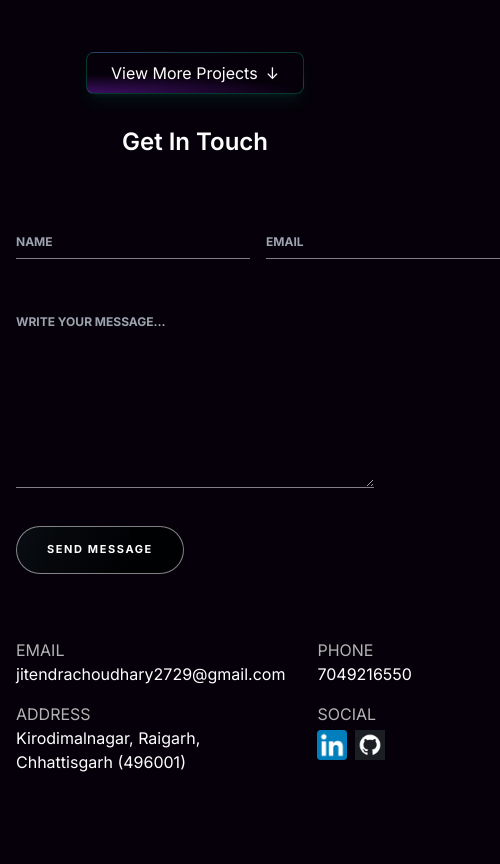
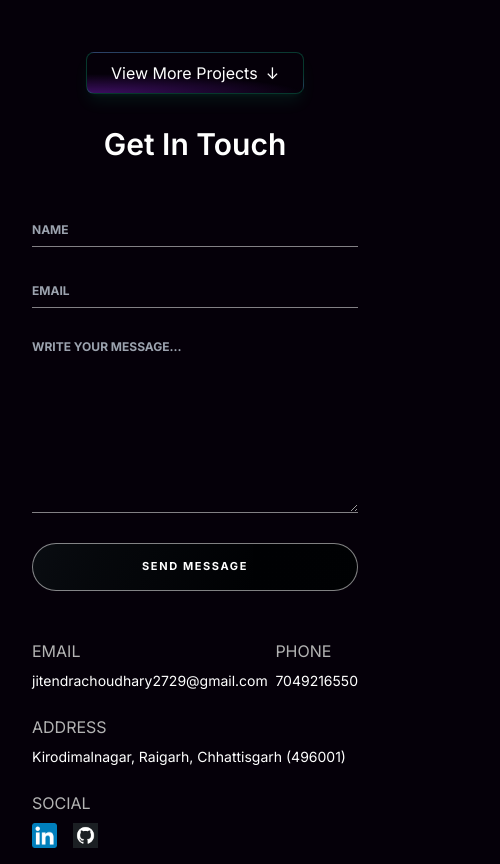
Before and after one commit to Jitendra120901/Jitendportfolio, a Next.js app: page / in a window 390 px wide. Shown: the part 5080-5944 px from the top of the page, 500 px wide, since content can reach past the window. Before the commit the page ends 5870 px from the top, so only its background shows below. Built offline with nearby package versions, Linux system fonts and the light colour scheme.

Commit message:
maked responsive

```diff
--- a/src/app/Components/Contact.jsx
+++ b/src/app/Components/Contact.jsx
@@ -2,16 +2,16 @@
 import React, { useRef, useState } from 'react'
 import emailjs from '@emailjs/browser';
 import { toast } from 'react-toastify';
+import Image from 'next/image';
 
 const Contact = () => {
-
   const form = useRef();
   const [isLoading, setIsLoading] = useState(false);
 
-  const notify = () => toast.success("Message sent succesfully!", {
+  const notify = () => toast.success("Message sent successfully!", {
     theme: "dark"
   });
-  const errorNotify = () => toast.success("Something went wrong! Please try again later!", {
+  const errorNotify = () => toast.error("Something went wrong! Please try again later!", {
     theme: "dark"
   });
 
@@ -39,25 +39,26 @@ const Contact = () => {
   };
 
   return (
-    <div className="text-white lg:mt-32 mt-8 lg:px-16">
-      <p className="lg:text-5xl text-2xl font-semibold text-center">Get In Touch</p>
+    <div className="text-white lg:mt-32 mt-8 lg:px-16 px-4">
+      <p className="lg:text-5xl text-3xl font-semibold text-center mb-12">Get In Touch</p>
 
-      <div className="mt-16 flex flex-col lg:flex-row lg:gap-64 gap-8">
-        <div className="flex-grow">
-          <form ref={form} onSubmit={sendEmail}>
-            <div className="flex justify-between lg:gap-16 gap-4">
+      <div className="mt-8 lg:mt-16 flex flex-col lg:flex-row lg:gap-64 gap-12">
+        {/* Form Section */}
+        <div className="flex-grow w-full">
+          <form ref={form} onSubmit={sendEmail} className="space-y-6">
+            <div className="flex flex-col lg:flex-row lg:space-x-4 space-y-6 lg:space-y-0">
               <input
                 type="text"
                 name='name'
                 placeholder="NAME"
-                className="bg-transparent focus:outline-none input flex-grow"
+                className="bg-transparent border-b border-white/50 focus:outline-none input w-full pb-2"
                 required
               />
               <input
                 type="email"
                 name='email'
-                placeholder="email"
-                className="bg-transparent focus:outline-none input flex-grow"
+                placeholder="EMAIL"
+                className="bg-transparent border-b border-white/50 focus:outline-none input w-full pb-2"
                 required
               />
             </div>
@@ -65,75 +66,85 @@ const Contact = () => {
             <textarea
               name="message"
               id="message"
-              cols="30"
               rows="7"
-              className="input mt-12 focus:outline-none w-full"
+              className="input w-full bg-transparent border border-white/50 rounded-lg p-4 focus:outline-none"
               placeholder="Write your message..."
               required
             ></textarea>
 
-
-            <button className="inline-flex h-12 animate-shimmer items-center justify-center rounded-full border border-slate-400 bg-[linear-gradient(110deg,#000103,45%,#1e2631,55%,#000103)] bg-[length:200%_100%] px-6 font-medium mt-8 send-btn" type='submit' disabled={isLoading}>
+            <button
+              className="w-full lg:w-auto inline-flex h-12 animate-shimmer items-center justify-center rounded-full border border-slate-400 bg-[linear-gradient(110deg,#000103,45%,#1e2631,55%,#000103)] bg-[length:200%_100%] px-6 font-medium send-btn"
+              type='submit'
+              disabled={isLoading}
+            >
               {isLoading ? "Sending..." : "SEND MESSAGE"}
             </button>
           </form>
         </div>
 
-        <div className="flex-grow flex-col flex-wrap justify-between hidden lg:flex">
+        {/* Contact Information */}
+        <div className="flex-grow">
+          {/* Desktop Contact Info */}
+          <div className="hidden lg:block space-y-8">
             <div>
-            <p className="text-[#b3b3b3]">EMAIL</p>
+              <p className="text-[#b3b3b3] mb-2">EMAIL</p>
               <p>jitendrachoudhary2729@gmail.com</p>
             </div>
 
             <div>
-            <p className="text-[#b3b3b3]">PHONE</p>
+              <p className="text-[#b3b3b3] mb-2">PHONE</p>
               <p>7049216550</p>
             </div>
 
             <div>
-            <p className="text-[#b3b3b3]">ADDRESS</p>
+              <p className="text-[#b3b3b3] mb-2">ADDRESS</p>
               <p>Kirodimalnagar, Raigarh, Chhattisgarh (496001)</p>
             </div>
 
             <div>
-            <p className="text-[#b3b3b3]">SOCIAL</p>
+              <p className="text-[#b3b3b3] mb-2">SOCIAL</p>
               <div className="flex gap-4">
-                <a className="mt-1" href="https://www.linkedin.com/in/jitendra-choudhary-b69668196/" target="_blank"><img src="/img/linkedin-blue.png" alt="" width="30" /></a>
-                <a className="mt-1" href="https://github.com/Jitendra120901" target="_blank"><img src="/img/github.webp" alt="" width="30" /></a>
+                <a href="https://www.linkedin.com/in/jitendra-choudhary-b69668196/" target="_blank" rel="noopener noreferrer">
+                  <Image src="/img/linkedin-blue.png" alt="LinkedIn" width={30} height={30} />
+                </a>
+                <a href="https://github.com/Jitendra120901" target="_blank" rel="noopener noreferrer">
+                  <Image src="/img/github.webp" alt="GitHub" width={30} height={30} />
+                </a>
               </div>
             </div>
           </div>
 
-        <div className='flex gap-8 mt-8 lg:hidden'>
-          <div className="flex flex-col gap-4">
-            <div>
+          {/* Mobile Contact Info */}
+          <div className="lg:hidden flex flex-col space-y-6">
+            <div className="flex justify-between">
+              <div className="space-y-2">
                 <p className="text-[#b3b3b3]">EMAIL</p>
-              <p>jitendrachoudhary2729@gmail.com</p>
+                <p className="text-sm">jitendrachoudhary2729@gmail.com</p>
+              </div>
+
+              <div className="space-y-2">
+                <p className="text-[#b3b3b3]">PHONE</p>
+                <p className="text-sm">7049216550</p>
+              </div>
             </div>
 
             <div>
-            <p className="text-[#b3b3b3]">ADDRESS</p>
-            <p>Kirodimalnagar, Raigarh, Chhattisgarh (496001)</p>
-            </div>
-
-          </div>
-
-          <div className="flex flex-col gap-4">
-            <div>
-
-              <p className="text-[#b3b3b3]">PHONE</p>
-              <p>7049216550</p>
+              <p className="text-[#b3b3b3] mb-2">ADDRESS</p>
+              <p className="text-sm">Kirodimalnagar, Raigarh, Chhattisgarh (496001)</p>
             </div>
 
             <div>
-              <p className="text-[#b3b3b3]">SOCIAL</p>
-              <div className="flex gap-2">
-                <a className="mt-1" href="https://www.linkedin.com/in/v-satish2023/" target="_blank"><img src="/img/linkedin-blue.png" alt="" width="30" /></a>
-                <a className="mt-1" href="https://github.com/s4t1sh" target="_blank"><img src="/img/github.webp" alt="" width="30" /></a>
+              <p className="text-[#b3b3b3] mb-2">SOCIAL</p>
+              <div className="flex gap-4">
+                <a href="https://www.linkedin.com/in/jitendra-choudhary-b69668196/" target="_blank" rel="noopener noreferrer">
+                  <Image src="/img/linkedin-blue.png" alt="LinkedIn" width={25} height={25} />
+                </a>
+                <a href="https://github.com/Jitendra120901" target="_blank" rel="noopener noreferrer">
+                  <Image src="/img/github.webp" alt="GitHub" width={25} height={25} />
+                </a>
               </div>
             </div>
           </div>
-
         </div>
       </div>
     </div>
```
Lines whose indentation alone changed are shown as unchanged.
